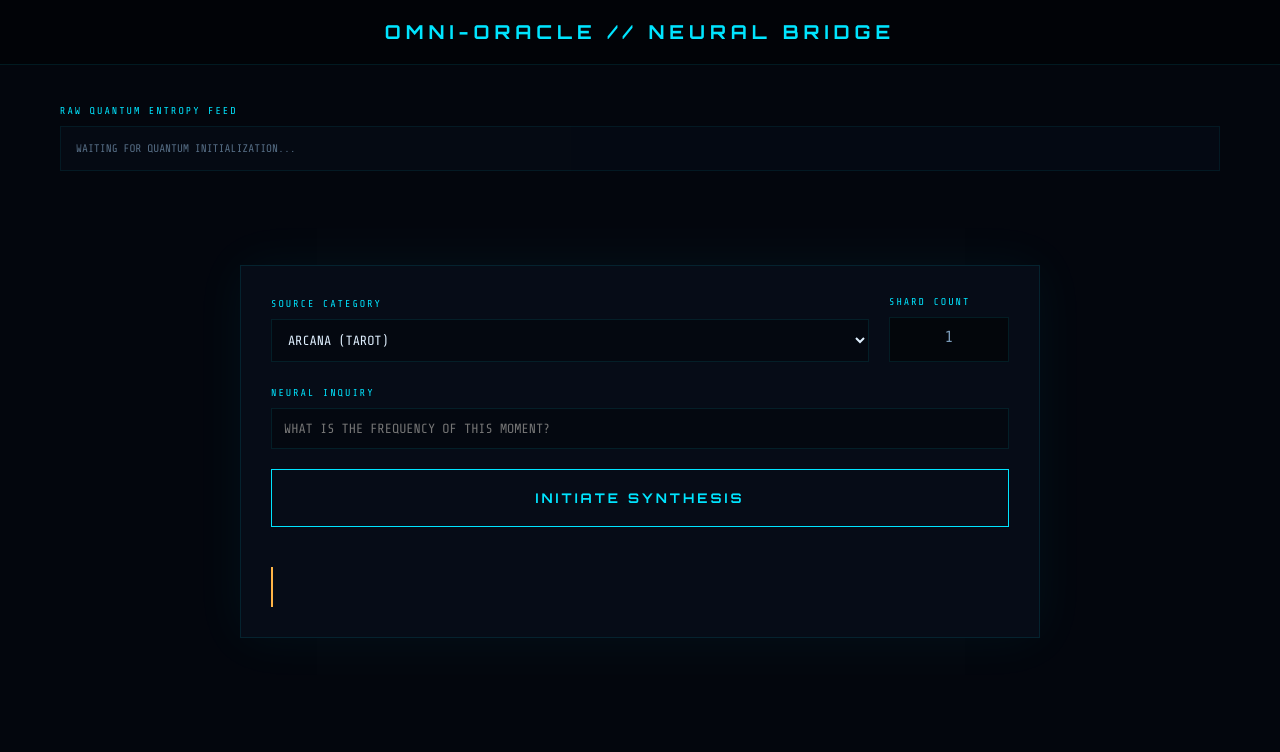
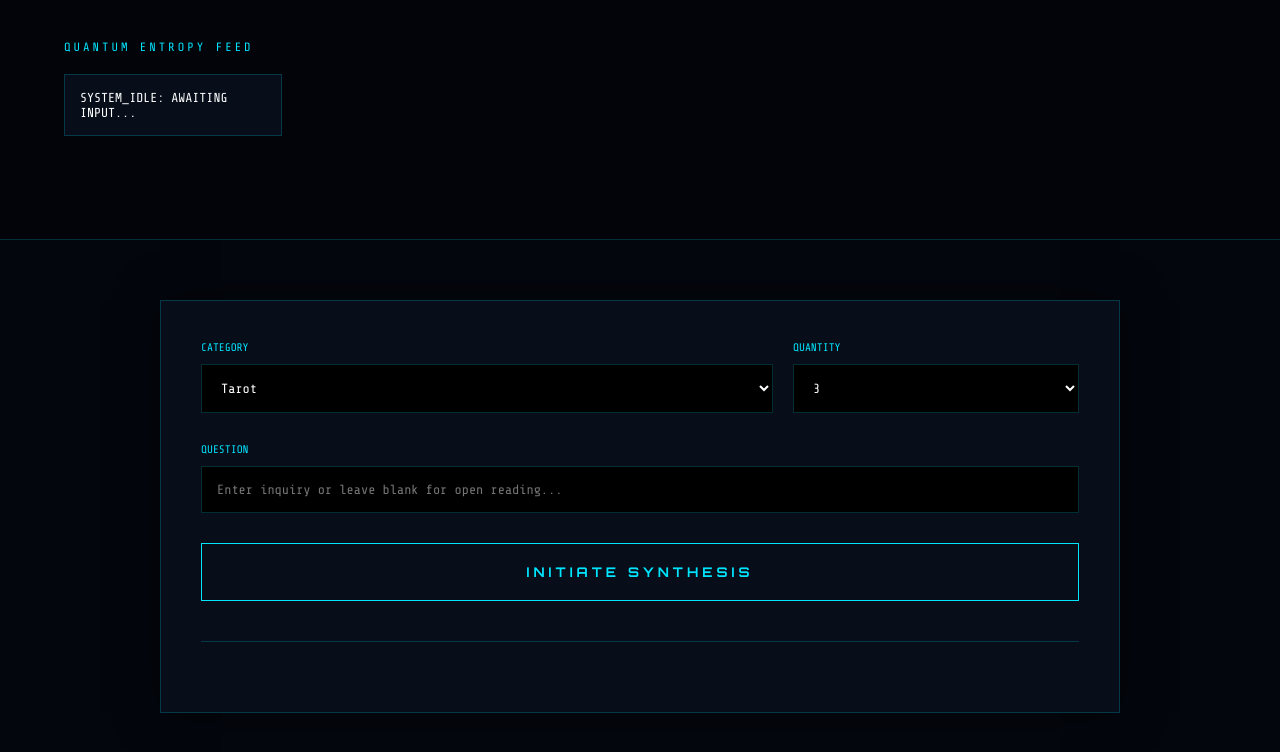
Before and after one commit to nassmm0001-art/OMENS, a plain HTML site: page OMENS/index.html in a window 1280 px wide. Drawn offline with nearby package versions, Linux system fonts and the light colour scheme; a web font is replaced by a local one.

Commit message:
Update index.html

```diff
--- a/OMENS/index.html
+++ b/OMENS/index.html
@@ -3,34 +3,31 @@
 <head>
     <meta charset="UTF-8">
     <meta name="viewport" content="width=device-width, initial-scale=1.0">
-    <title>OMNI-ORACLE | Quantum Synthesizer 2.0</title>
-    <link href="https://fonts.googleapis.com/css2?family=Orbitron:wght@400;700&family=Syne+Mono&family=Share+Tech+Mono&display=swap" rel="stylesheet">
+    <title>Omni-Oracle | Quantum Entropy Lab</title>
+    <link href="https://fonts.googleapis.com/css2?family=Share+Tech+Mono&family=Orbitron:wght@400;700&display=swap" rel="stylesheet">
     <style>
         :root {
             --bg: #03060d;
-            --surface: #060c17;
-            --neon: #00e5ff;
-            --gold: #ffb547;
-            --void: #d946ff;
-            --text: #7a9ab8;
-            --text-bright: #e0f0ff;
-            --border: rgba(0,229,255,0.1);
+            --surface: #070e1a;
+            --cyan: #00e5ff;
+            --magenta: #d946ff;
+            --gold: #f0c674;
+            --border: rgba(0, 229, 255, 0.2);
         }
 
         * { cursor: none; box-sizing: border-box; }
 
         body {
             background-color: var(--bg);
-            color: var(--text);
+            color: #ffffff;
             font-family: 'Share Tech Mono', monospace;
             margin: 0;
-            overflow-x: hidden;
+            min-height: 100vh;
             display: flex;
             flex-direction: column;
-            align-items: center;
+            overflow-x: hidden;
         }
 
-        /* Mouse Trail Canvas */
         #trail-canvas {
             position: fixed;
             top: 0; left: 0;
@@ -38,224 +35,195 @@
             pointer-events: none;
         }
 
-        /* Top Header */
-        .header {
+        /* Top Visualization Section */
+        .visualization-area {
             width: 100%;
-            padding: 20px;
+            padding: 40px 5%;
             border-bottom: 1px solid var(--border);
-            text-align: center;
-            background: rgba(0,0,0,0.4);
-            backdrop-filter: blur(10px);
+            background: rgba(0,0,0,0.3);
+            min-height: 30vh;
         }
 
-        h1 {
-            font-family: 'Orbitron', sans-serif;
-            color: var(--neon);
-            letter-spacing: 5px;
-            margin: 0;
-            font-size: 1.2rem;
+        .section-label {
+            color: var(--cyan);
+            font-size: 12px;
+            letter-spacing: 3px;
+            margin-bottom: 20px;
+            display: block;
         }
 
-        /* RANDOMNESS VISUALIZATION (Top Section) */
-        .entropy-view {
-            width: 100%;
-            max-width: 1200px;
-            padding: 40px 20px;
-            min-height: 200px;
-        }
-
-        .shard-grid {
+        #shard-grid {
             display: grid;
-            grid-template-columns: repeat(auto-fit, minmax(150px, 1fr));
+            grid-template-columns: repeat(auto-fill, minmax(180px, 1fr));
             gap: 15px;
         }
 
-        .shard {
+        .shard-box {
             background: var(--surface);
             border: 1px solid var(--border);
             padding: 15px;
-            font-size: 11px;
+            font-size: 13px;
             text-transform: uppercase;
-            animation: flicker 2s infinite ease-in-out;
         }
 
-        .shard strong { color: var(--neon); display: block; margin-bottom: 5px; }
+        .shard-box strong { color: var(--magenta); display: block; margin-bottom: 4px; }
 
-        /* MAIN UI (Bottom Section) */
-        .control-pod {
+        /* Main Interaction Area */
+        .main-container {
+            flex-grow: 1;
+            display: flex;
+            flex-direction: column;
+            align-items: center;
+            padding: 60px 20px;
+            max-width: 1000px;
+            margin: 0 auto;
+            width: 100%;
+        }
+
+        .control-panel {
+            width: 100%;
             background: var(--surface);
             border: 1px solid var(--border);
-            width: 90%;
-            max-width: 800px;
-            padding: 30px;
-            margin-bottom: 100px;
-            box-shadow: 0 0 50px rgba(0, 229, 255, 0.05);
+            padding: 40px;
+            box-shadow: 0 0 40px rgba(0,0,0,0.5);
         }
 
-        .input-row {
-            display: flex;
+        .ui-row {
+            display: grid;
+            grid-template-columns: 2fr 1fr;
             gap: 20px;
-            margin-bottom: 25px;
-            align-items: flex-end;
+            margin-bottom: 30px;
         }
 
-        .input-group { flex: 1; }
+        .input-group {
+            display: flex;
+            flex-direction: column;
+            gap: 10px;
+        }
 
         label {
-            font-size: 10px;
+            font-size: 11px;
+            color: var(--cyan);
             text-transform: uppercase;
-            letter-spacing: 2px;
-            margin-bottom: 10px;
-            display: block;
-            color: var(--neon);
         }
 
-        input, select {
-            width: 100%;
-            background: rgba(0,0,0,0.3);
+        select, input {
+            background: #000;
             border: 1px solid var(--border);
-            padding: 12px;
-            color: var(--text-bright);
+            padding: 15px;
+            color: #fff;
             font-family: inherit;
             outline: none;
+            width: 100%;
         }
 
-        /* Scrollable Card Selector */
-        .card-scroller {
-            height: 45px;
-            overflow-y: scroll;
-            border: 1px solid var(--border);
-            background: rgba(0,0,0,0.5);
-            text-align: center;
-            scrollbar-width: none;
-        }
-        .card-scroller::-webkit-scrollbar { display: none; }
-        .card-option { padding: 10px; transition: 0.3s; color: var(--text); }
-        .card-option:hover { color: var(--neon); background: rgba(0,229,255,0.1); }
-
-        .btn-link {
+        .synthesize-btn {
             width: 100%;
             padding: 20px;
             background: transparent;
-            border: 1px solid var(--neon);
-            color: var(--neon);
+            border: 1px solid var(--cyan);
+            color: var(--cyan);
             font-family: 'Orbitron', sans-serif;
             font-weight: bold;
-            letter-spacing: 3px;
-            transition: 0.4s;
-            margin-top: 20px;
+            letter-spacing: 4px;
+            transition: all 0.3s;
         }
 
-        .btn-link:hover {
-            background: var(--neon);
-            color: var(--bg);
-            box-shadow: 0 0 30px var(--neon);
+        .synthesize-btn:hover {
+            background: var(--cyan);
+            color: #000;
+            box-shadow: 0 0 20px var(--cyan);
         }
 
-        #interpretation-output {
+        #ai-output {
             margin-top: 40px;
-            font-family: 'Syne Mono', monospace;
+            padding-top: 30px;
+            border-top: 1px solid var(--border);
+            line-height: 1.8;
             font-size: 1.1rem;
-            line-height: 1.6;
-            color: var(--text-bright);
-            padding: 20px;
-            border-left: 2px solid var(--gold);
         }
 
-        @keyframes flicker {
-            0%, 100% { opacity: 1; }
-            50% { opacity: 0.7; }
-        }
+        #ai-output strong { color: var(--gold); }
+
     </style>
 </head>
 <body>
 
 <canvas id="trail-canvas"></canvas>
 
-<div class="header">
-    <h1>OMNI-ORACLE // NEURAL BRIDGE</h1>
-</div>
-
-<div class="entropy-view">
-    <label>RAW QUANTUM ENTROPY FEED</label>
-    <div id="shard-grid" class="shard-grid">
-        <div class="shard">WAITING FOR QUANTUM INITIALIZATION...</div>
+<div class="visualization-area">
+    <span class="section-label">QUANTUM ENTROPY FEED</span>
+    <div id="shard-grid">
+        <div class="shard-box">SYSTEM_IDLE: Awaiting input...</div>
     </div>
 </div>
 
-<div class="control-pod">
-    <div class="input-row">
-        <div class="input-group">
-            <label>SOURCE CATEGORY</label>
-            <select id="source-type">
-                <option value="tarot">ARCANA (TAROT)</option>
-                <option value="chaos">CHAOS (GENERAL ENTROPY)</option>
-                <option value="wiki">COLLECTIVE (WIKIPEDIA)</option>
-            </select>
-        </div>
-        <div class="input-group" style="max-width: 120px;">
-            <label>SHARD COUNT</label>
-            <div class="card-scroller" id="count-scroller">
-                <div class="card-option">1</div>
-                <div class="card-option">2</div>
-                <div class="card-option" style="color:var(--neon)">3</div>
-                <div class="card-option">4</div>
-                <div class="card-option">5</div>
-                <div class="card-option">7</div>
-                <div class="card-option">11</div>
+<div class="main-container">
+    <div class="control-panel">
+        <div class="ui-row">
+            <div class="input-group">
+                <label>Category</label>
+                <select id="source-type">
+                    <option value="tarot">Tarot</option>
+                    <option value="runes">Runes</option>
+                    <option value="wikipedia">Wikipedia</option>
+                    <option value="chaos">Chaos</option>
+                </select>
+            </div>
+            <div class="input-group">
+                <label>Quantity</label>
+                <select id="shard-count">
+                    </select>
             </div>
         </div>
+
+        <div class="input-group" style="margin-bottom: 30px;">
+            <label>Question</label>
+            <input type="text" id="user-question" placeholder="Enter inquiry or leave blank for open reading...">
+        </div>
+
+        <button class="btn synthesize-btn" onclick="runSynthesis()">INITIATE SYNTHESIS</button>
+
+        <div id="ai-output">
+            </div>
     </div>
-
-    <div class="input-group">
-        <label>NEURAL INQUIRY</label>
-        <input type="text" id="user-question" placeholder="WHAT IS THE FREQUENCY OF THIS MOMENT?">
-    </div>
-
-    <button class="btn-link" onclick="synthesize()">INITIATE SYNTHESIS</button>
-
-    <div id="interpretation-output">
-        </div>
 </div>
 
 <script>
-    // MOUSE TRAIL LOGIC (from Index 2)
+    // POPULATE QUANTITY DROPDOWN
+    const countSelect = document.getElementById('shard-count');
+    for(let i=1; i<=20; i++) {
+        let opt = document.createElement('option');
+        opt.value = i;
+        opt.innerHTML = i;
+        if(i === 3) opt.selected = true;
+        countSelect.appendChild(opt);
+    }
+
+    // CURSOR TRAIL
     const canvas = document.getElementById('trail-canvas');
     const ctx = canvas.getContext('2d');
     let particles = [];
-
-    function resize() {
-        canvas.width = window.innerWidth;
-        canvas.height = window.innerHeight;
-    }
+    function resize() { canvas.width = window.innerWidth; canvas.height = window.innerHeight; }
     window.addEventListener('resize', resize);
     resize();
 
     class Particle {
         constructor(x, y) {
-            this.x = x;
-            this.y = y;
-            this.size = Math.random() * 3 + 1;
-            this.speedX = Math.random() * 2 - 1;
-            this.speedY = Math.random() * 2 - 1;
-            this.color = `rgba(0, 229, 255, ${Math.random() * 0.5})`;
+            this.x = x; this.y = y;
+            this.size = Math.random() * 2 + 1;
             this.life = 100;
+            this.color = `rgba(0, 229, 255, ${Math.random()})`;
         }
-        update() {
-            this.x += this.speedX;
-            this.y += this.speedY;
-            this.life -= 2;
-        }
+        update() { this.life -= 2; }
         draw() {
             ctx.fillStyle = this.color;
-            ctx.beginPath();
-            ctx.arc(this.x, this.y, this.size, 0, Math.PI * 2);
-            ctx.fill();
+            ctx.fillRect(this.x, this.y, this.size, this.size);
         }
     }
 
     window.addEventListener('mousemove', (e) => {
-        for(let i=0; i<3; i++) particles.push(new Particle(e.clientX, e.clientY));
+        for(let i=0; i<2; i++) particles.push(new Particle(e.clientX, e.clientY));
     });
 
     function animate() {
@@ -267,44 +235,40 @@
     animate();
 
     // CORE LOGIC
-    let selectedCardCount = 3;
-    document.querySelectorAll('.card-option').forEach(opt => {
-        opt.onclick = () => {
-            document.querySelectorAll('.card-option').forEach(o => o.style.color = 'var(--text)');
-            opt.style.color = 'var(--neon)';
-            selectedCardCount = parseInt(opt.innerText);
-        };
-    });
+    async function runSynthesis() {
+        const grid = document.getElementById('shard-grid');
+        const output = document.getElementById('ai-output');
+        const type = document.getElementById('source-type').value;
+        const count = document.getElementById('shard-count').value;
+        const question = document.getElementById('user-question').value;
 
-    async function synthesize() {
-        const output = document.getElementById('interpretation-output');
-        const grid = document.getElementById('shard-grid');
-        const question = document.getElementById('user-question').value;
-        const type = document.getElementById('source-type').value;
-
-        output.innerHTML = "SYPHONING QUANTUM ENTROPY...";
         grid.innerHTML = "";
+        output.innerHTML = "Accessing quantum entropy pools...";
 
         try {
-            // Get random seed from ANU Quantum RNG (Legacy logic from Index)
+            // Get seed from ANU Quantum RNG
             const seedRes = await fetch('https://qrng.anu.edu.au/API/jsonI.php?length=1&type=uint16');
             const seedData = await seedRes.json();
             const seed = seedData.data[0];
 
             let shards = [];
-            for (let i = 0; i < selectedCardCount; i++) {
+            for (let i = 0; i < count; i++) {
                 let val = "";
                 if (type === 'tarot') {
-                    const deck = ["The Fool", "Death", "The Tower", "The Sun", "The Moon", "The Star", "Judgment", "The Emperor", "Strength", "10 of Cups", "The Lovers", "The Magician"];
+                    const deck = ["The Fool", "The Magician", "The High Priestess", "The Empress", "The Emperor", "The Hierophant", "The Lovers", "The Chariot", "Strength", "The Hermit", "Wheel of Fortune", "Justice", "The Hanged Man", "Death", "Temperance", "The Devil", "The Tower", "The Star", "The Moon", "The Sun", "Judgement", "The World"];
                     val = deck[(seed + i) % deck.length];
-                } else if (type === 'wiki') {
+                } else if (type === 'runes') {
+                    const runes = ["Fehu", "Uruz", "Thurisaz", "Ansuz", "Raidho", "Kenaz", "Gebo", "Wunjo", "Hagalaz", "Nauthiz", "Isa", "Jera", "Eihwaz", "Perthro", "Algiz", "Sowilo", "Tiwaz", "Berkano", "Ehwaz", "Mannaz", "Laguz", "Ingwaz", "Dagaz", "Othala"];
+                    val = runes[(seed + i) % runes.length];
+                } else if (type === 'wikipedia') {
                     const wiki = await fetch('https://en.wikipedia.org/api/rest_v1/page/random/summary').then(r => r.json());
                     val = wiki.title;
                 } else {
-                    val = `CHAOS_HASH_${Math.random().toString(36).substring(7).toUpperCase()}`;
+                    val = `HASH_${Math.random().toString(36).substring(2, 10).toUpperCase()}`;
                 }
+
                 shards.push(val);
-                grid.innerHTML += `<div class="shard"><strong>SHARD ${i+1}</strong>${val}</div>`;
+                grid.innerHTML += `<div class="shard-box"><strong>SHARD ${i+1}</strong>${val}</div>`;
             }
 
             // Call API
@@ -316,13 +280,13 @@
             const data = await res.json();
 
             output.innerHTML = `
-                <div style="color:var(--gold); font-weight:bold; margin-bottom:10px;">${data[0].pattern}</div>
-                <div>${data[0].reading}</div>
-                <div style="margin-top:20px; font-style:italic; opacity:0.8;">↳ ${data[0].action}</div>
+                <div style="margin-bottom:15px;"><strong>PATTERN:</strong> ${data[0].pattern}</div>
+                <div style="margin-bottom:15px;"><strong>READING:</strong> ${data[0].reading}</div>
+                <div style="font-style:italic; border-left: 2px solid var(--cyan); padding-left: 15px;">↳ ${data[0].action}</div>
             `;
 
         } catch (e) {
-            output.innerHTML = "QUANTUM DECOHERENCE DETECTED. RETRY LINK.";
+            output.innerHTML = "LINK_FAILURE: Entropy field unstable.";
         }
     }
 </script>
```
